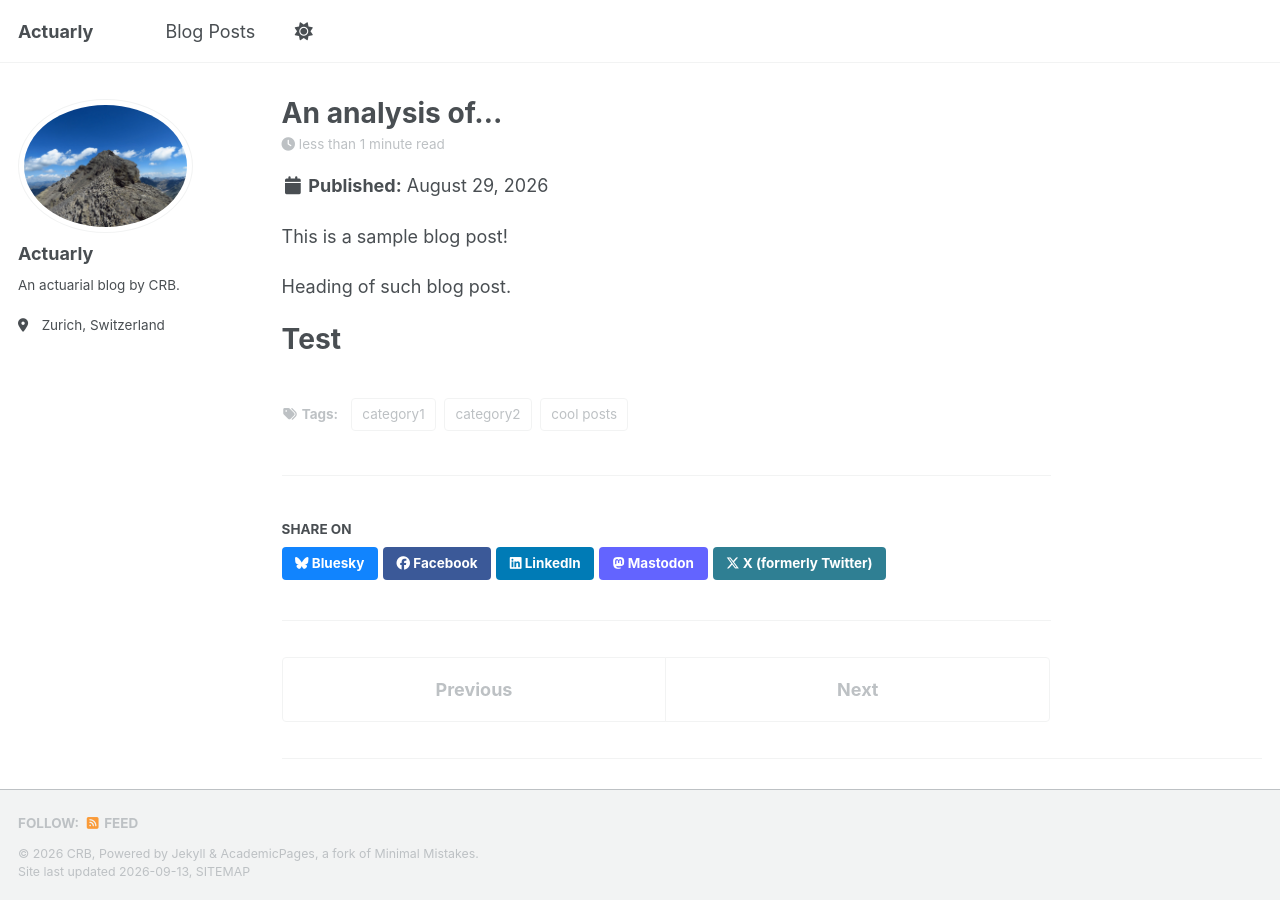
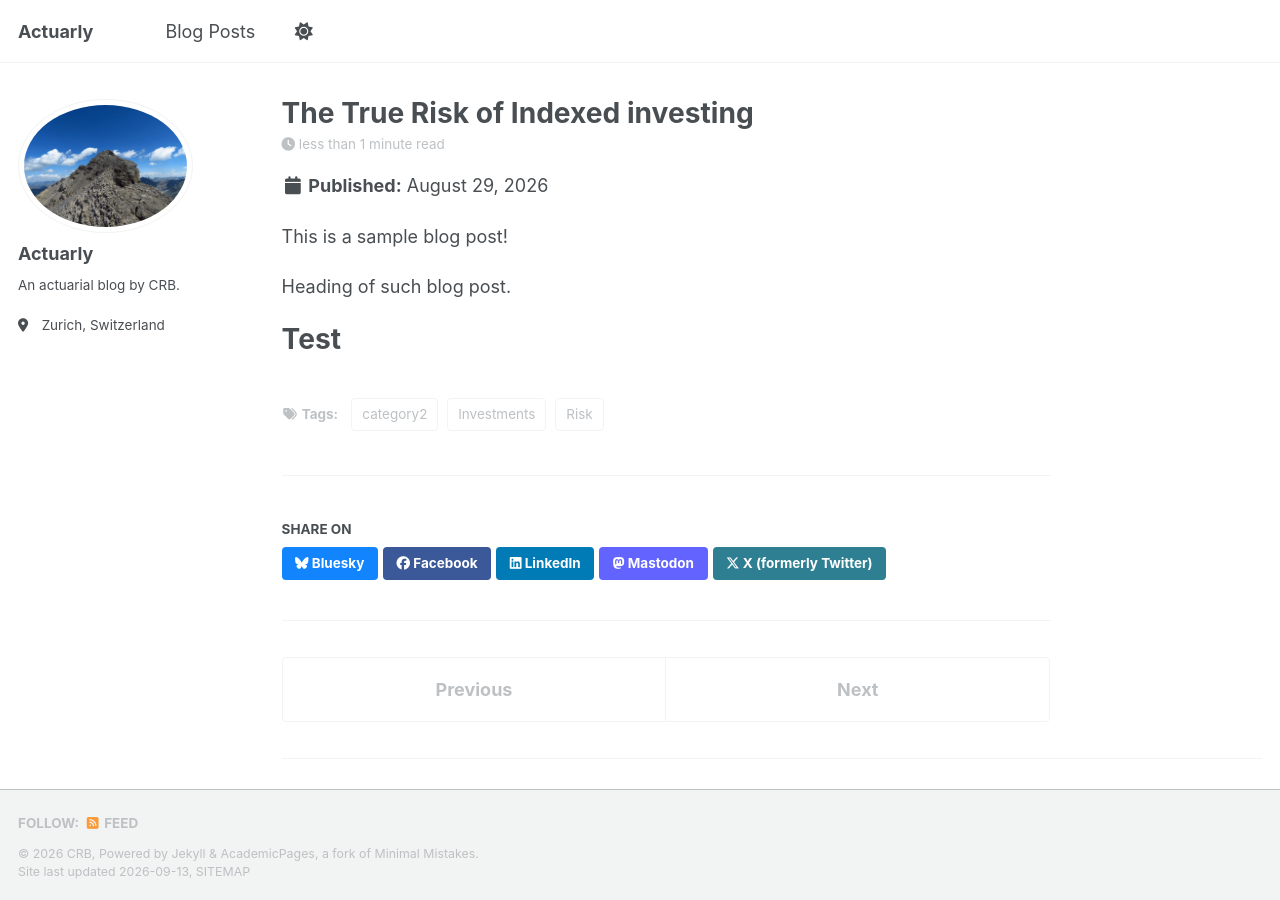
Before and after one commit to Actuarly/Actuarly.github.io, a Jekyll site: the page built from _posts/2012-08-14-blog-post-1.md, in a window 1280 px wide and 900 px high. Built offline with Jekyll 4.4.1, drawn with Linux system fonts in a browser that asks for light colours; a style sheet for code colours, icons or effects is not loaded.

Commit message:
Update 2012-08-14-blog-post-1.md

```diff
--- a/_posts/2012-08-14-blog-post-1.md
+++ b/_posts/2012-08-14-blog-post-1.md
@@ -1,10 +1,10 @@
 ---
-title: 'An analysis of...'
+title: 'The True Risk of Indexed investing'
 date: 2026-08-29
 permalink: /posts/2012/08/blog-post-1/
 tags:
-  - cool posts
-  - category1
+  - Investments
+  - Risk
   - category2
 ---
 
```
